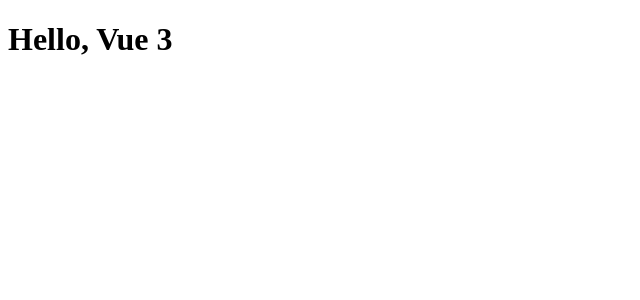
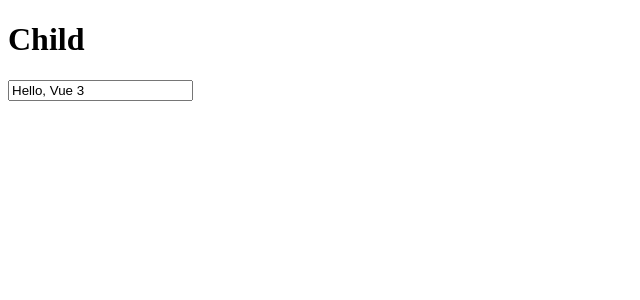
Before and after one commit to s-sasaki-0529/vue-3-vite-sandbox, a Vue app: page / in a window 1280 px wide. Shown: the top 300 px of the page, without its empty margins (0-640 px from the left). Built offline with nearby package versions, Linux system fonts and the light colour scheme.

Commit message:
コンポーネントの継承時に、継承した watch コールバックを上書きできるのか→できない

```diff
--- a/src/App.vue
+++ b/src/App.vue
@@ -1,8 +1,15 @@
 <template>
-  <h1>Hello, Vue 3</h1>
+  <Child />
 </template>
 
 <script lang="ts">
 import { defineComponent } from 'vue'
-export default defineComponent({})
+import Parent from './components/Parent.vue'
+import Child from './components/Child.vue'
+export default defineComponent({
+  components: {
+    Parent,
+    Child
+  }
+})
 </script>
--- /dev/null
+++ b/src/components/Child.vue
@@ -0,0 +1,19 @@
+<template>
+  <div class="child">
+    <h1>Child</h1>
+    <input v-model="message" type="text" />
+  </div>
+</template>
+
+<script lang="ts">
+import Parent from './Parent.vue'
+import { defineComponent } from 'vue'
+export default defineComponent({
+  extends: Parent,
+  watch: {
+    message(newMessage) {
+      console.log(this)
+    }
+  }
+})
+</script>
--- /dev/null
+++ b/src/components/Parent.vue
@@ -0,0 +1,21 @@
+<template>
+  <div class="parent">
+    <h1>Parent</h1>
+    <input v-model="message" type="text" />
+  </div>
+</template>
+
+<script>
+export default {
+  data() {
+    return {
+      message: 'Hello, Vue 3'
+    }
+  },
+  watch: {
+    message(newMessage) {
+      console.log(this)
+    }
+  }
+}
+</script>
```
